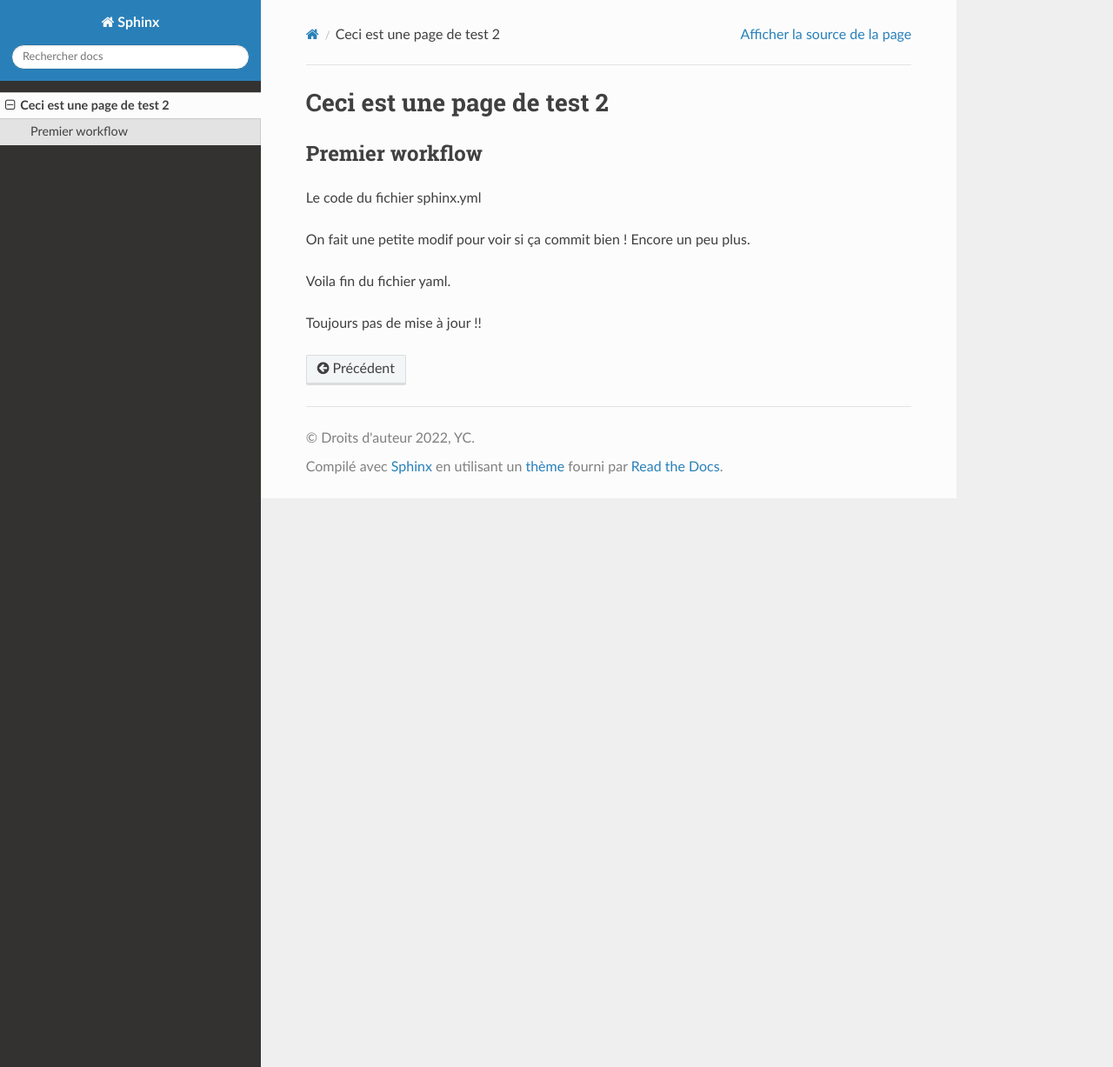
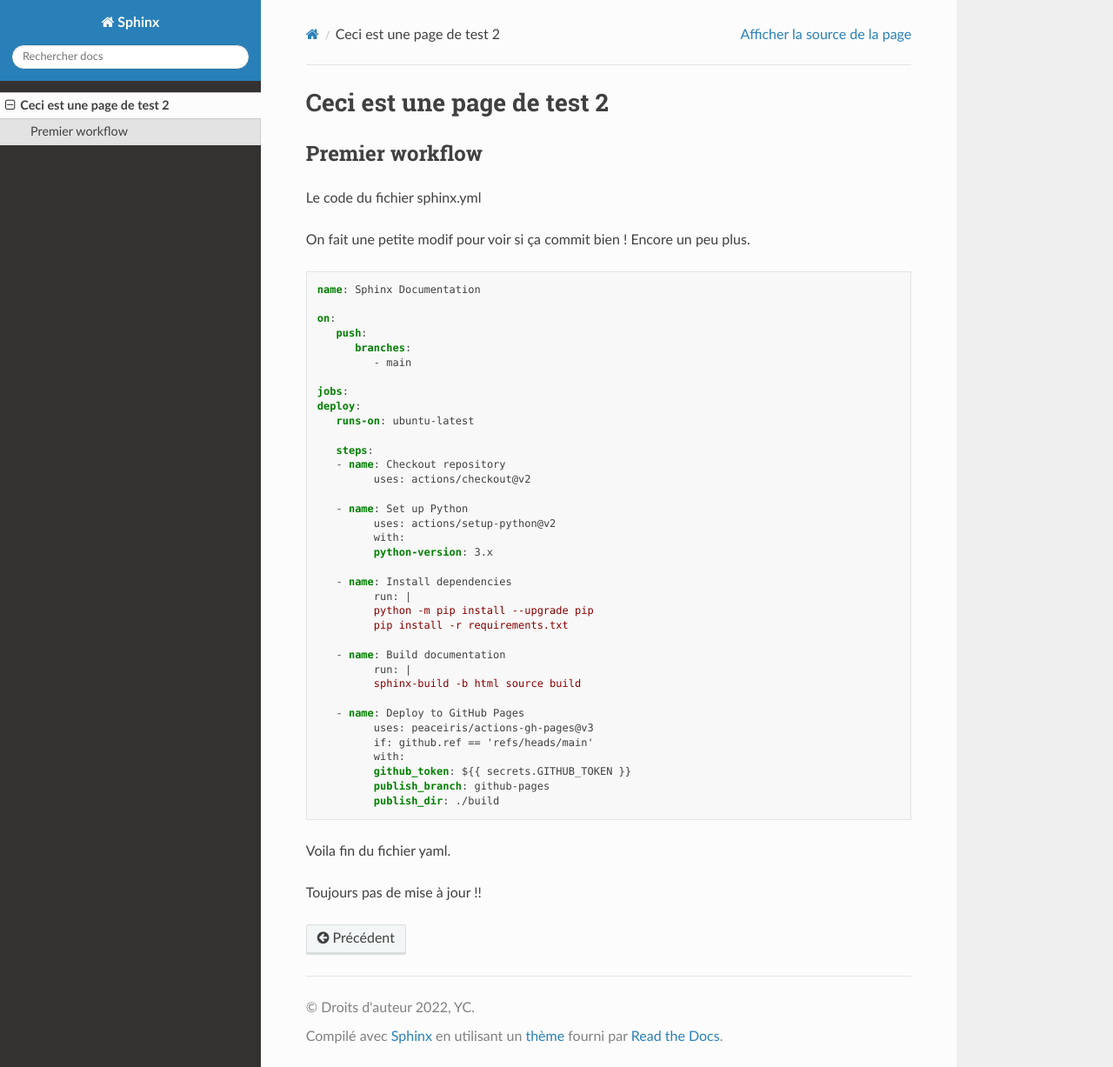
Before and after one commit to ychistel/sphinx-v1, a Sphinx documentation site: the page built from source/content/test.rst, in a window 1280 px wide and 1227 px high. Shown: the whole window at 87% size. Built offline with Sphinx 7.4.7 and the Read the Docs theme 2.0.0, drawn with Linux system fonts in a browser that asks for light colours.

Commit message:
modif code yaml

```diff
--- a/source/content/test.rst
+++ b/source/content/test.rst
@@ -8,8 +8,7 @@ Le code du fichier sphinx.yml
 
 On fait une petite modif pour voir si ça commit bien ! Encore un peu plus.
 
-.. code-block::
-   :language: yaml
+.. code-block:: yaml
 
    name: Sphinx Documentation
 
```
